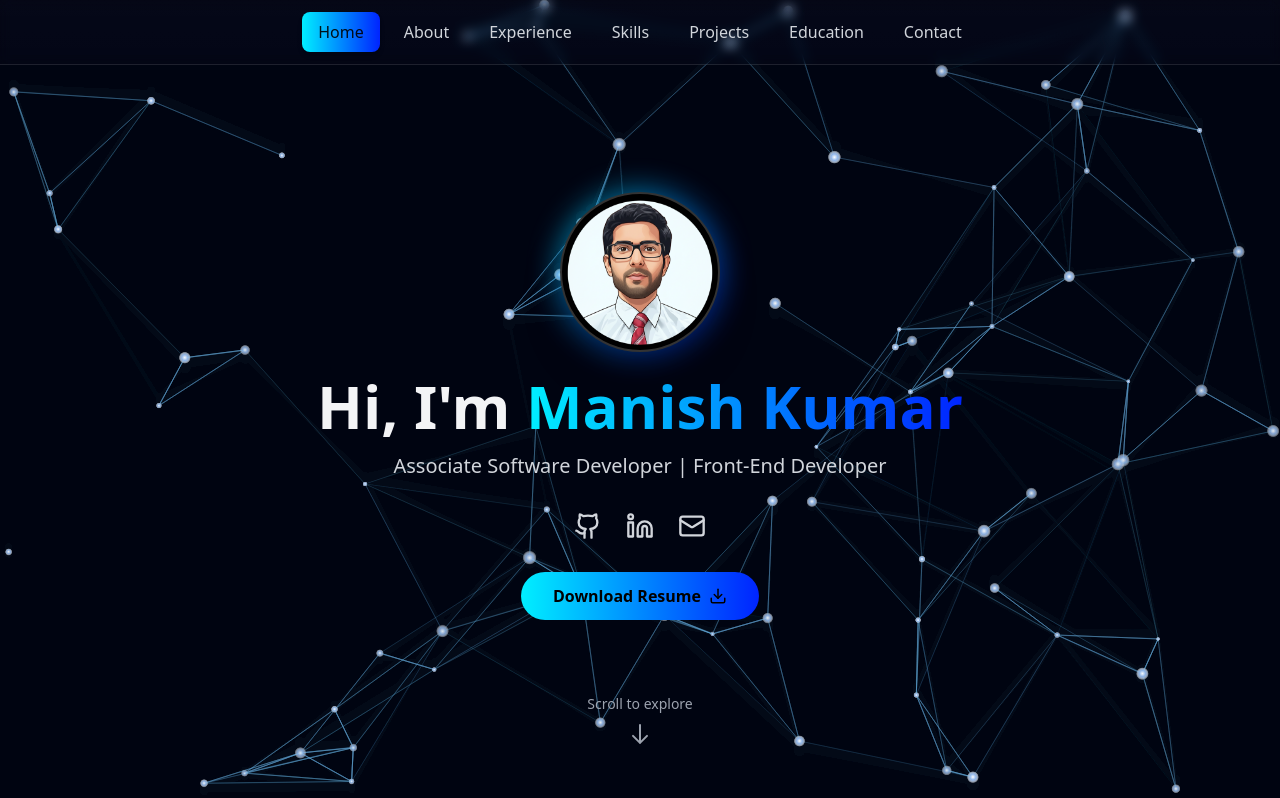
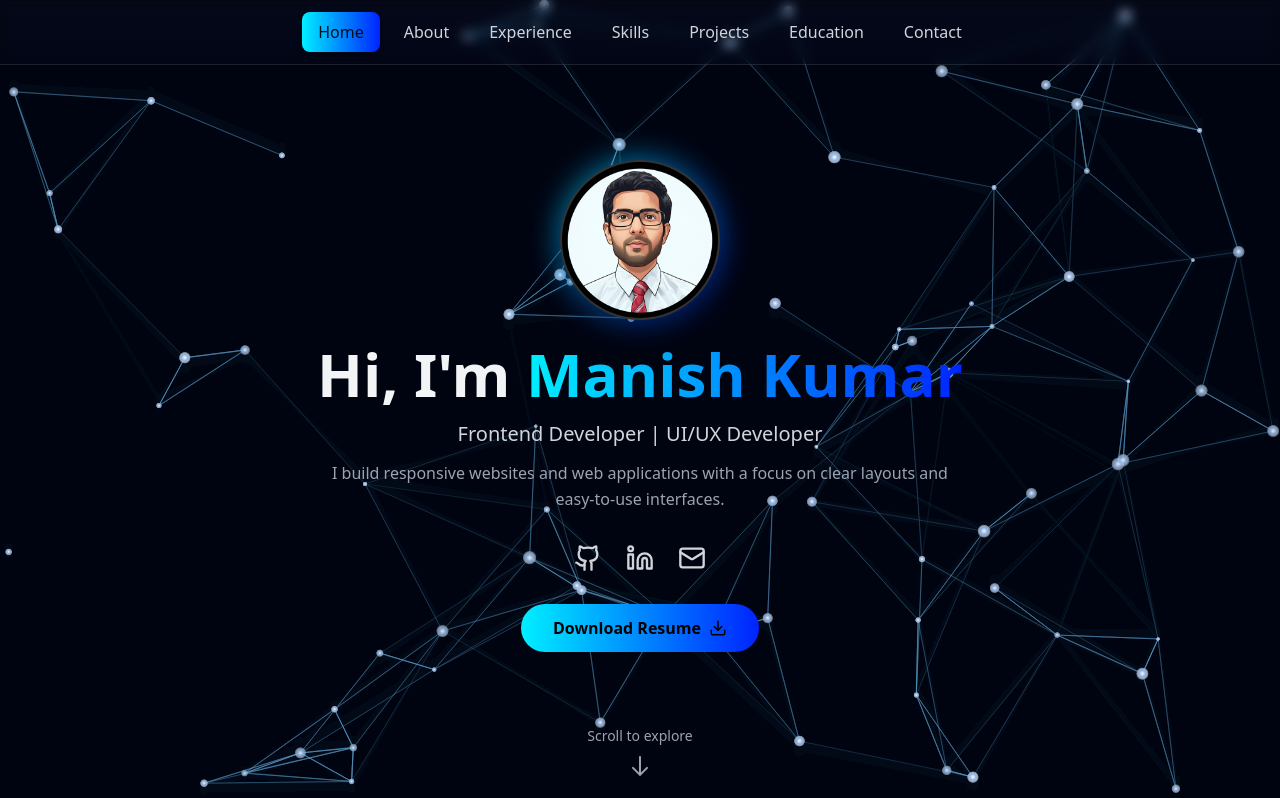
Before and after one commit to ManishKumar2002/Portfolio_Project, a React (Vite) app: page / in a window 1280 px wide. Shown: the top 798 px of the page. Built offline with nearby package versions, Linux system fonts and the light colour scheme.

Commit message:
Update portfolio headline and introduction

```diff
--- a/src/sections/HeroSection.jsx
+++ b/src/sections/HeroSection.jsx
@@ -68,9 +68,19 @@ export default function HeroSection() {
                     whileInView={{ y: 0, opacity: 1 }}
                     viewport={{ once: true }}
                     transition={{ delay: 0.4, duration: 0.6 }}
-                    className="text-xl text-gray-300 mt-4"
+                    className="text-lg md:text-xl text-gray-300 mt-4 px-4"
                 >
-                    Associate Software Developer | Front-End Developer
+                    Frontend Developer | UI/UX Developer
+                </motion.p>
+
+                <motion.p
+                    initial={{ y: 16, opacity: 0 }}
+                    whileInView={{ y: 0, opacity: 1 }}
+                    viewport={{ once: true }}
+                    transition={{ delay: 0.5, duration: 0.6 }}
+                    className="mt-3 max-w-2xl px-5 text-base text-gray-400 leading-relaxed"
+                >
+                    I build responsive websites and web applications with a focus on clear layouts and easy-to-use interfaces.
                 </motion.p>
 
                 {/* Social Icons */}
```
